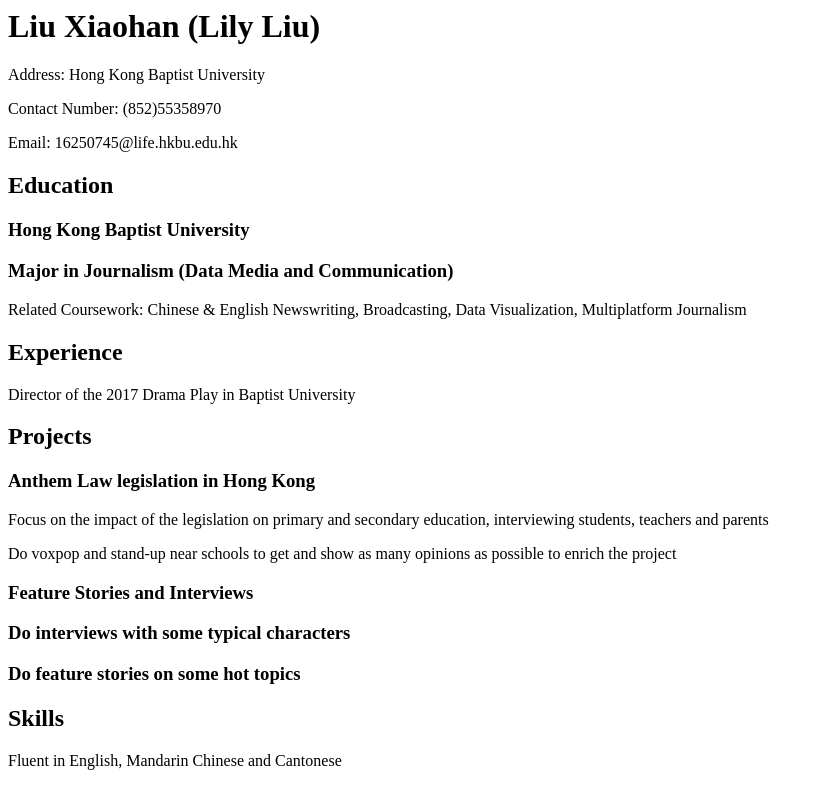
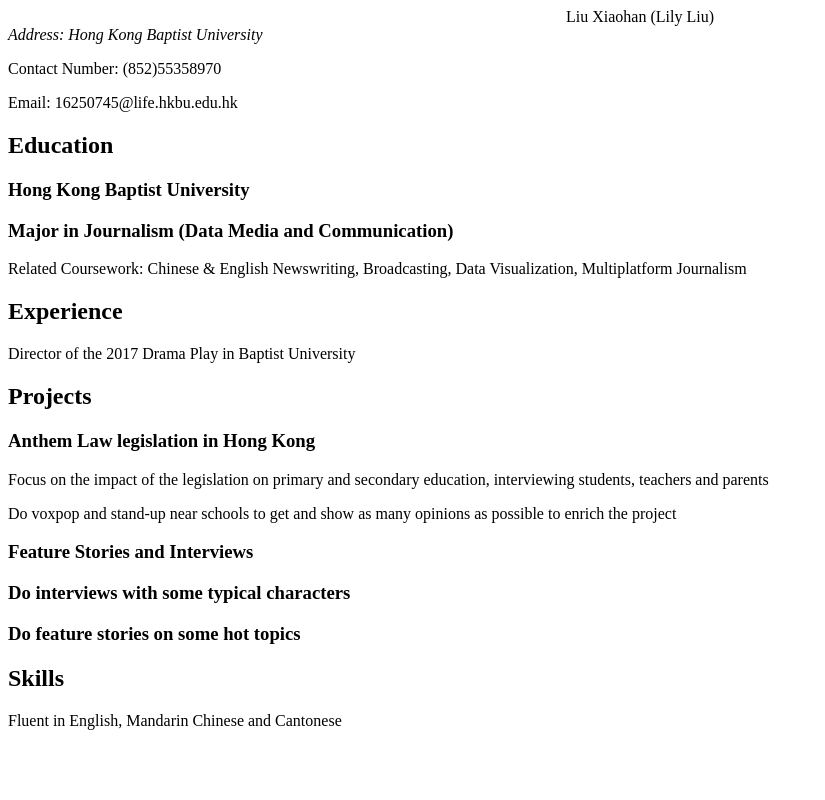
Before and after one commit to xiaohan67/lilyliu0607.github.io, a plain HTML site: page index.html in a window 1280 px wide. Shown: the whole page, without its empty margins (0-825 px from the left). Drawn offline with Linux system fonts and the light colour scheme.

Commit message:
Update index.html

```diff
--- a/index.html
+++ b/index.html
@@ -2,9 +2,9 @@
 
 <body>
 
-<h1> Liu Xiaohan (Lily Liu) </h1>
+<center> Liu Xiaohan (Lily Liu) </center>
 
-<p> Address: Hong Kong Baptist University </p>
+<address> Address: Hong Kong Baptist University </address>
 
 <p> Contact Number: (852)55358970 </p>
 
```
